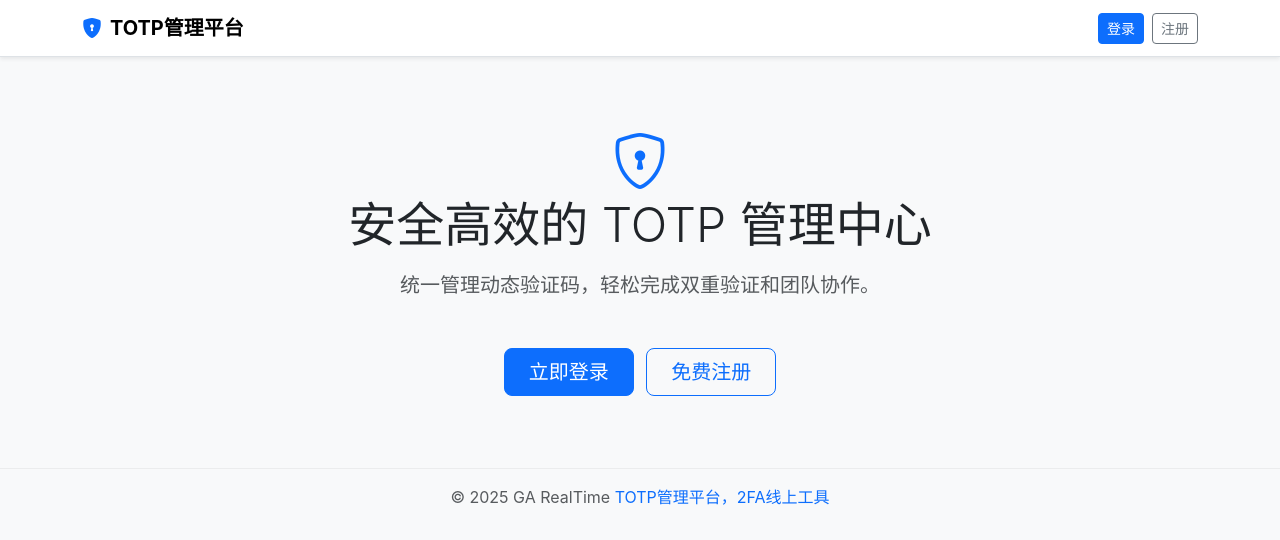
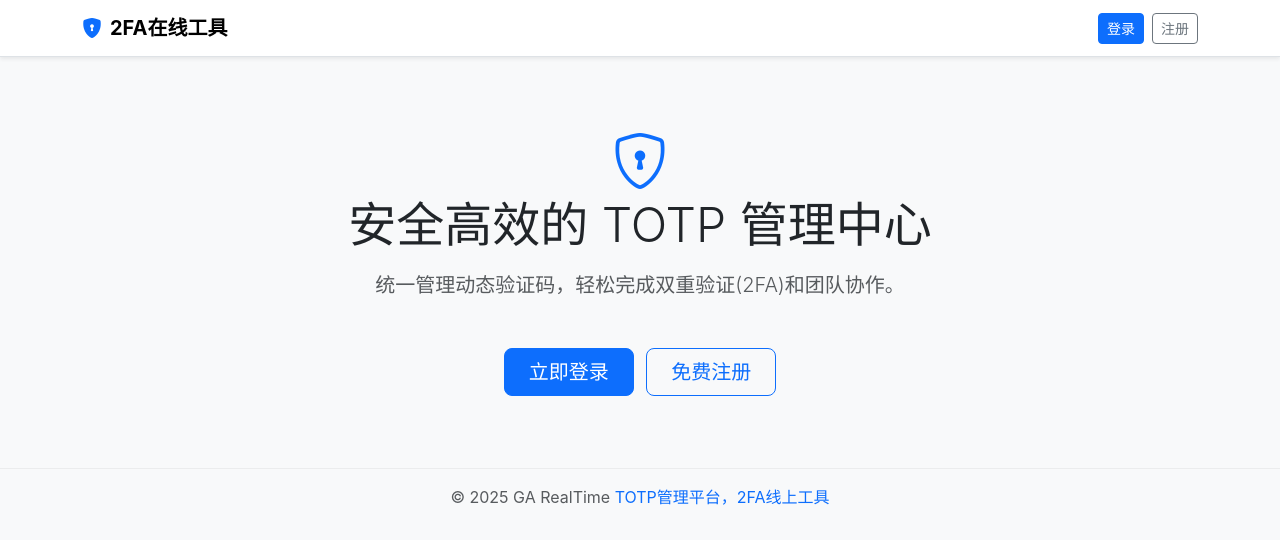
Before and after one commit to xuezhang789/ToTP, a Django app: page / in a window 1280 px wide. Shown: the top 540 px of the page. Run offline with Django 4.2, Linux system fonts and the light colour scheme; some libraries are stand-ins or nearby versions.

Commit message:
优化标题

```diff
--- a/templates/base.html
+++ b/templates/base.html
@@ -4,7 +4,7 @@
 <head>
     <meta charset="utf-8">
     <meta name="viewport" content="width=device-width, initial-scale=1">
-    <title>{% block title %}TOTP管理平台,动态验证码助手,2FA在线工具{% endblock %}</title>
+    <title>{% block title %}2FA在线工具,TOTP管理平台,动态验证码助手{% endblock %}</title>
     <meta name="keywords" content="2FA,2fa,2fa在线工具,2FA Auth,2FA live,2FA Code,双重验证工具,2FA在线工具"/>
     <meta name="description" content="免费的TOTP管理平台,动态验证码助手OTP管理平台,2FA在线工具"/>
     <!-- Bootstrap CSS -->
--- a/templates/navbar.html
+++ b/templates/navbar.html
@@ -2,7 +2,7 @@
     <div class="container">
         <a class="navbar-brand d-flex align-items-center gap-2" href="{% url 'dashboard' %}">
             <i class="bi bi-shield-lock-fill text-primary"></i>
-            <span class="fw-bold">TOTP管理平台</span>
+            <span class="fw-bold">2FA在线工具</span>
         </a>
         <button class="navbar-toggler" type="button" data-bs-toggle="collapse" data-bs-target="#nav" aria-controls="nav"
                 aria-expanded="false" aria-label="Toggle navigation">
--- a/templates/totp/dashboard.html
+++ b/templates/totp/dashboard.html
@@ -1,5 +1,5 @@
 {% extends 'base.html' %}
-{% block title %}TOTP管理平台,动态验证码助手,2FA在线工具{% endblock %}
+{% block title %}2FA在线工具,TOTP管理平台,动态验证码助手{% endblock %}
     <meta name="keywords" content="2FA,2fa,2fa在线工具,2FA Auth,2FA live,2FA Code,双重验证工具,2FA在线工具"/>
     <meta name="description" content="免费的TOTP管理平台,动态验证码助手OTP管理平台,2FA在线工具"/>
 {% block content %}
@@ -150,7 +150,7 @@
 <div class="container py-5 text-center">
     <i class="bi bi-shield-lock display-4 text-primary mb-3"></i>
     <h1 class="display-5 mb-3">安全高效的 TOTP 管理中心</h1>
-    <p class="lead text-muted mb-4">统一管理动态验证码，轻松完成双重验证和团队协作。</p><br />
+    <p class="lead text-muted mb-4">统一管理动态验证码，轻松完成双重验证(2FA)和团队协作。</p><br />
     <a href="{% url 'accounts:login' %}" class="btn btn-primary btn-lg px-4 me-2">立即登录</a>
     <a href="{% url 'accounts:signup' %}" class="btn btn-outline-primary btn-lg px-4">免费注册</a>
 </div>
```
